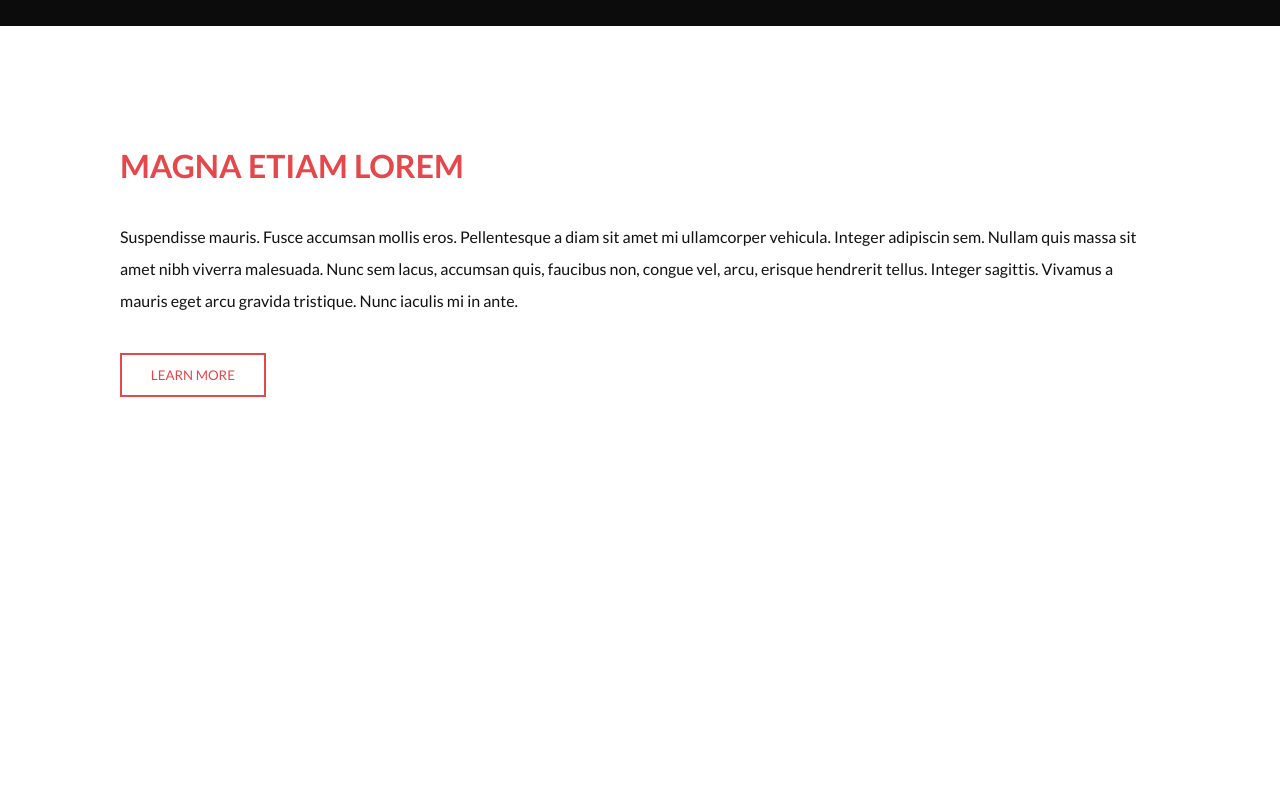
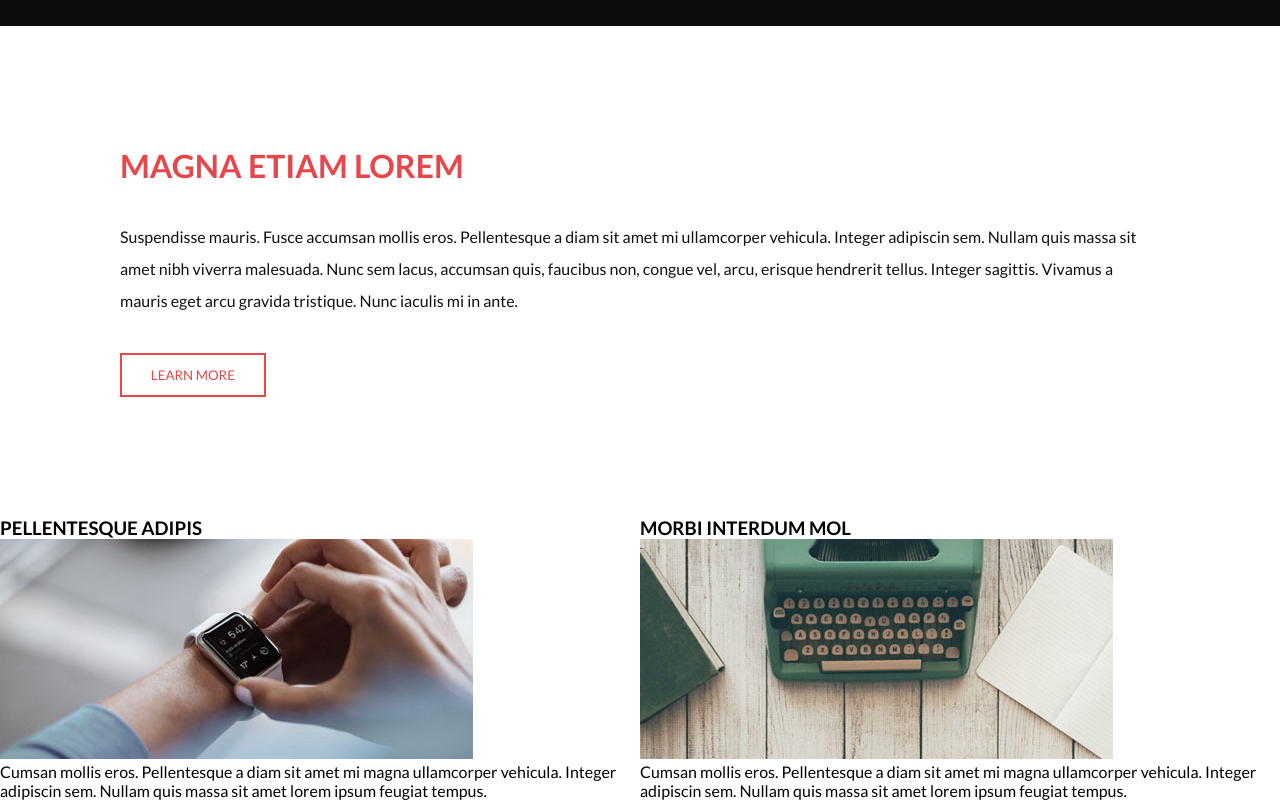
Before and after one commit to Adrianodbs/introspect, a React (Vite) app: page / in a window 1280 px wide. Shown: the part 607-1407 px from the top of the page. Before the commit the page ends 1124 px from the top, so only its background shows below. Built offline with nearby package versions, Linux system fonts and the light colour scheme.

Commit message:
feat: Create Content01

```diff
--- a/src/App.jsx
+++ b/src/App.jsx
@@ -1,6 +1,7 @@
-import About from './components/About'
-import Header from './components/Header'
-import Presentation from './components/Presentation'
+import About from "./components/About";
+import Header from "./components/Header";
+import Presentation from "./components/Presentation";
+import Section01 from "./components/section01";
 
 function App() {
   return (
@@ -8,8 +9,9 @@ function App() {
       <Header />
       <Presentation />
       <About />
+      <Section01 />
     </div>
-  )
+  );
 }
 
-export default App
+export default App;
--- /dev/null
+++ b/src/components/Content01/index.jsx
@@ -0,0 +1,9 @@
+export default function Content01({ title, img, description }) {
+  return (
+    <div className="content01">
+      <h3>{title}</h3>
+      <img src={img} alt={title} />
+      <p>{description}</p>
+    </div>
+  );
+}
--- /dev/null
+++ b/src/components/Content01/style.css
@@ -0,0 +1,7 @@
+.content01 {
+  display: flex;
+  align-items: center;
+  justify-content: center;
+  flex-direction: column;
+  padding: 100px;
+}
--- /dev/null
+++ b/src/components/section01/index.jsx
@@ -0,0 +1,21 @@
+import Content01 from "../Content01";
+import "./style.css";
+import pic01 from "../../assets/img/pic01.jpg";
+import pic02 from "../../assets/img/pic02.jpg";
+
+export default function Section01() {
+  return (
+    <div className="section01">
+      <Content01
+        title="PELLENTESQUE ADIPIS"
+        img={pic01}
+        description="Cumsan mollis eros. Pellentesque a diam sit amet mi magna ullamcorper vehicula. Integer adipiscin sem. Nullam quis massa sit amet lorem ipsum feugiat tempus."
+      />
+      <Content01
+        title="MORBI INTERDUM MOL"
+        img={pic02}
+        description="Cumsan mollis eros. Pellentesque a diam sit amet mi magna ullamcorper vehicula. Integer adipiscin sem. Nullam quis massa sit amet lorem ipsum feugiat tempus."
+      />
+    </div>
+  );
+}
--- /dev/null
+++ b/src/components/section01/style.css
@@ -0,0 +1,5 @@
+.section01 {
+  display: flex;
+  align-items: center;
+  justify-content: center;
+}
```
Also changed, not shown: src/assets/img/pic01.jpg (added), src/assets/img/pic02.jpg (added).
